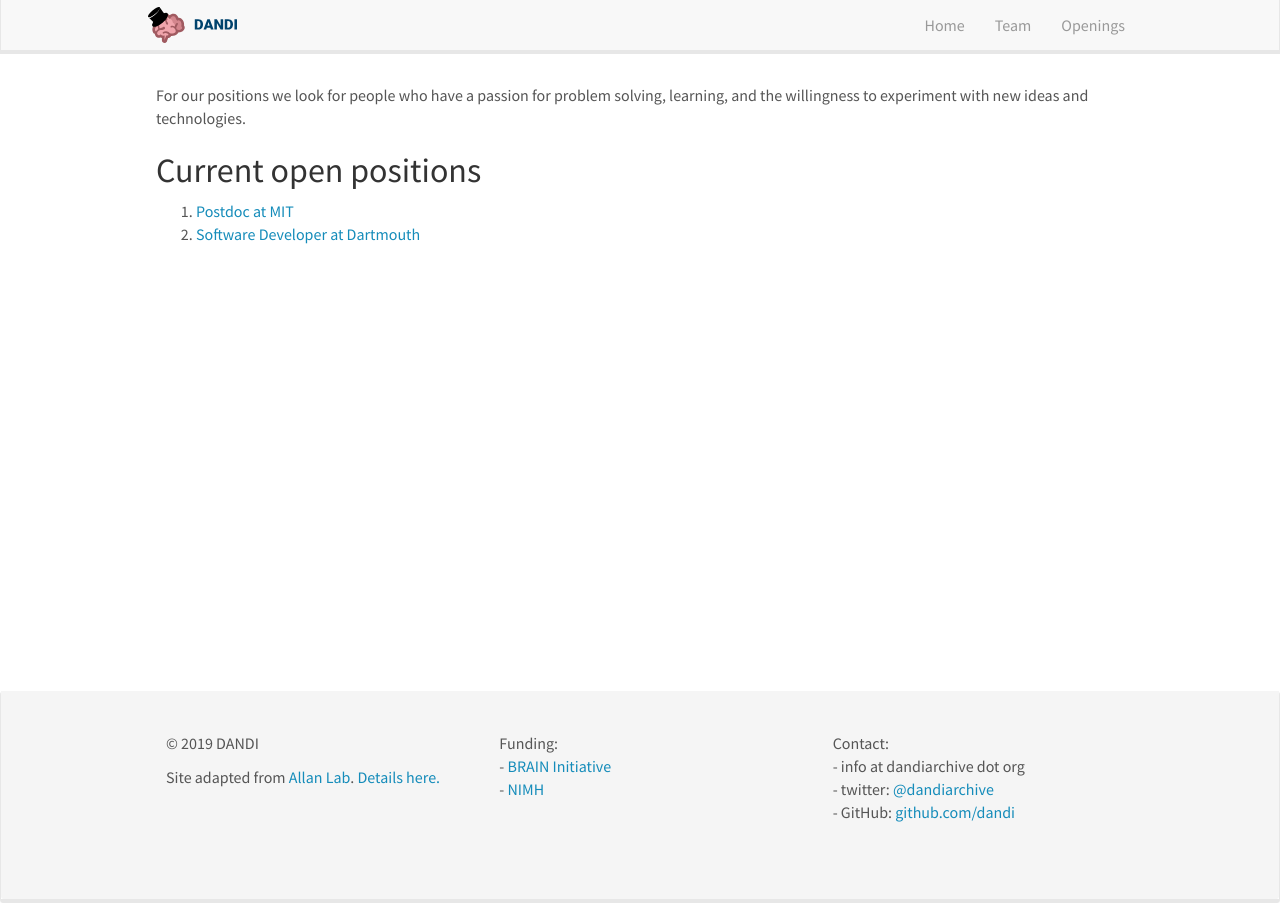
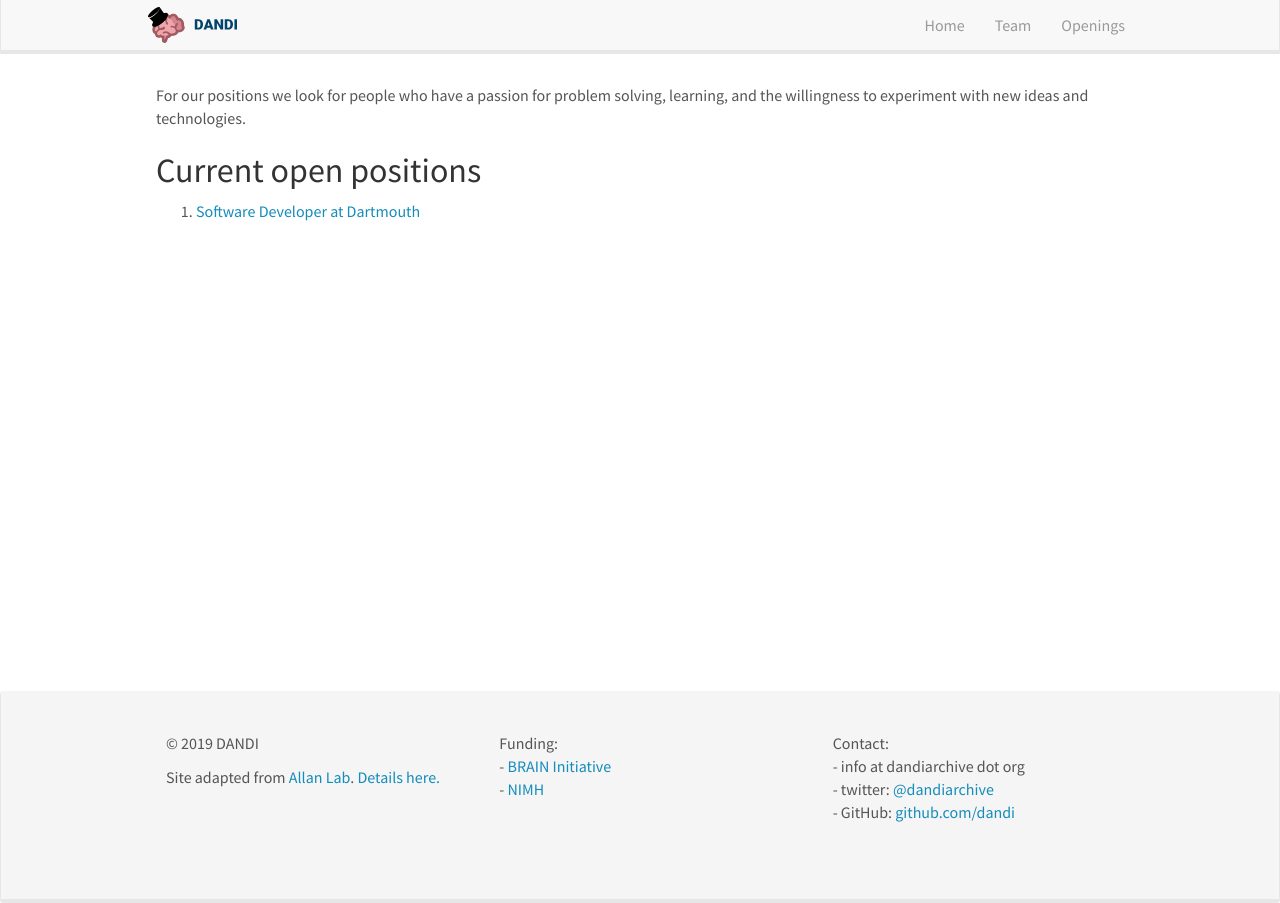
Before and after one commit to nicolocin/dandi.github.io, a Jekyll site: the page built from _pages/openings.md, in a window 1280 px wide. Built offline with Jekyll 4.4.1, drawn with Linux system fonts in a browser that asks for light colours; nearby versions of some CDN libraries.

Commit message:
remove mit opening

```diff
--- a/_pages/openings.md
+++ b/_pages/openings.md
@@ -12,5 +12,4 @@ learning, and the willingness to experiment with new ideas and technologies.
 
 ## Current open positions
 
-1. [Postdoc at MIT](https://satra.cogitatum.org/group/vacancies)
-2. [Software Developer at Dartmouth](http://searchjobs.dartmouth.edu/postings/52587)
+1. [Software Developer at Dartmouth](http://searchjobs.dartmouth.edu/postings/52587)
```
